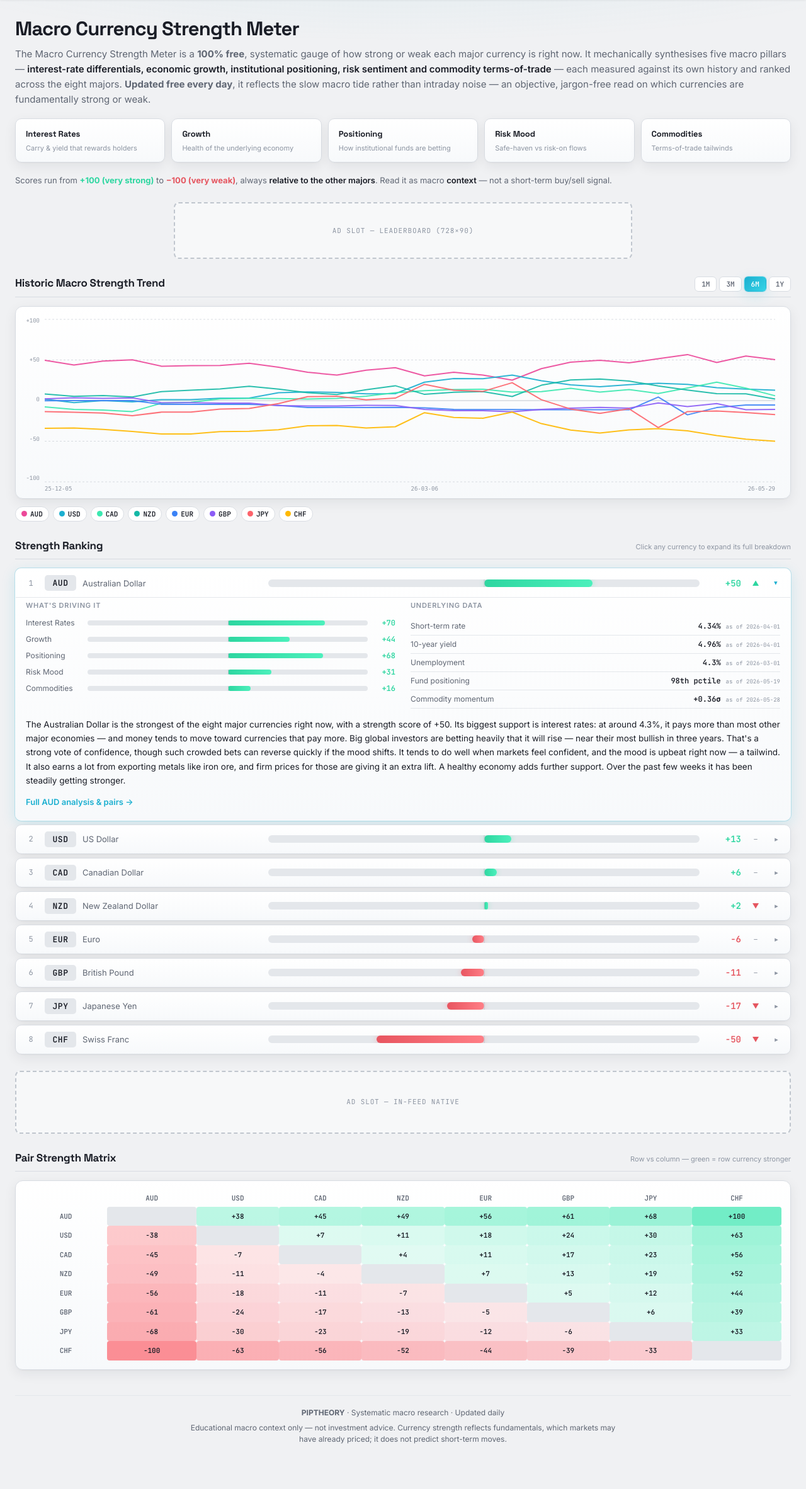
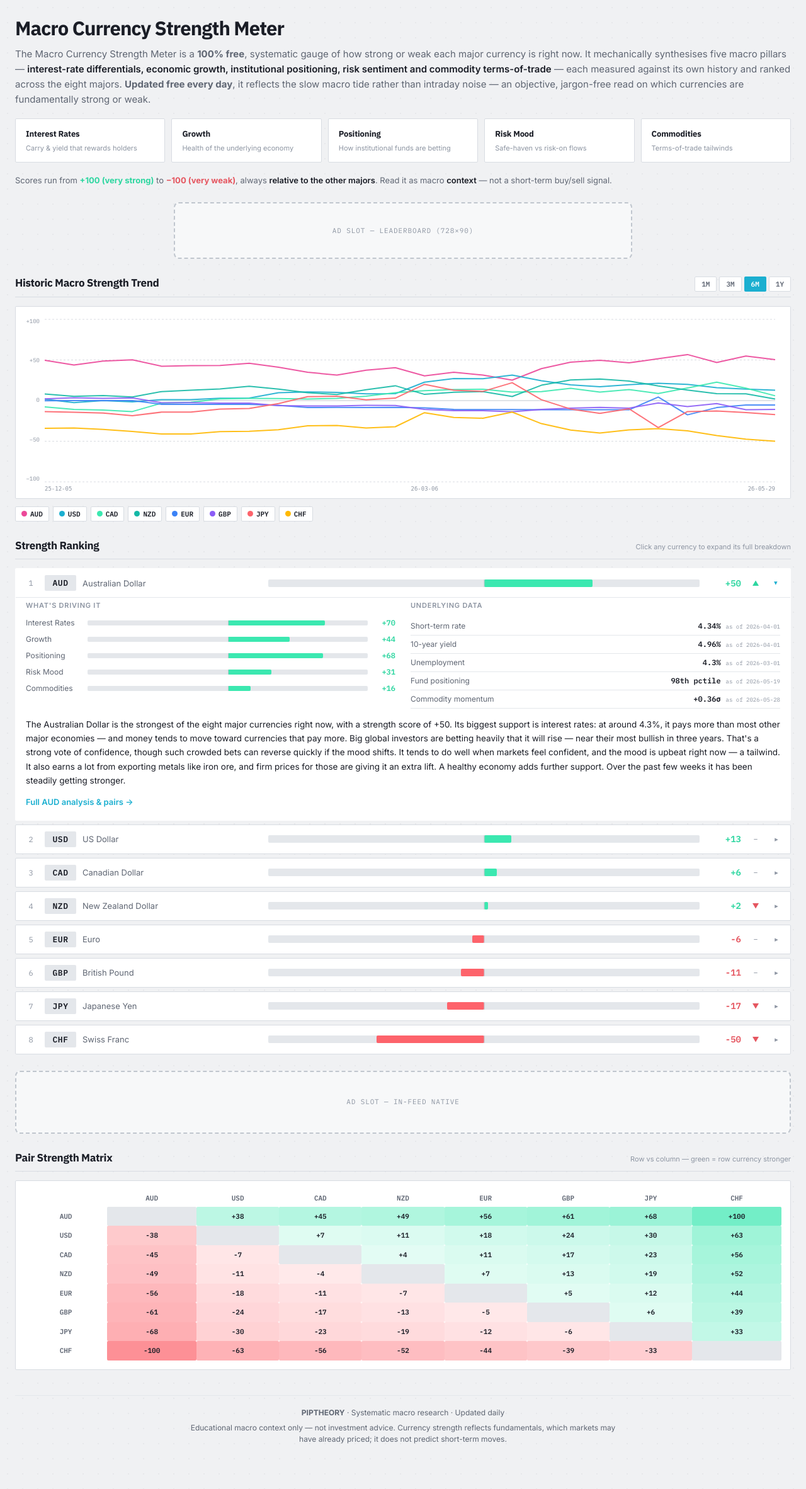
Before and after one commit to yiunamlb-cpu/piptheory, a FastAPI app: page / in a window 1280 px wide. Shown: the part 48-2412 px from the top of the page at 63% size. Run offline with FastAPI, Linux system fonts and the light colour scheme; parts of the project's set-up code (start-up, migrations or seed data) failed here and were passed over; some libraries are stand-ins or nearby versions.

Commit message:
Redesign: industrial-precision aesthetic (away from bubbly consumer)
- Type: IBM Plex Sans (display) + IBM Plex Mono (data) — engineered, technical;
  replaces Space Grotesk/JetBrains.
- Flatten via design tokens: remove gradients, colour glows and soft drop
  shadows (cards, bars, badges, buttons now flat).
- Sharp corners: all radii -> 2px (was 6-14px); kills the rounded "friendly" feel.
- Hairline rules instead of floating shadows; hover = crisp border change, no
  translateY bounce. Flat header (no shadow).
- Subtle engineering grid-paper background (faint dot grid).

Dieter-Rams / precision-instrument direction. Driven centrally by the tokens.

Co-Authored-By: Claude Opus 4.6 <noreply@anthropic.com>

```diff
--- a/app/static/dashboard.css
+++ b/app/static/dashboard.css
@@ -22,20 +22,23 @@
   --amber-bg: rgba(255,185,0,0.06);
   --shadow: rgba(0,0,0,0.06);
   --font: 'Inter', system-ui, -apple-system, sans-serif;
-  --mono: 'JetBrains Mono', 'Cascadia Code', 'SF Mono', Consolas, monospace;
-  --display: 'Space Grotesk', 'Inter', system-ui, sans-serif;
-  /* Modern-Quant design tokens */
-  --shadow-card: 0 1px 2px rgba(16,22,38,.04), 0 6px 20px rgba(16,22,38,.07);
-  --shadow-hover: 0 2px 6px rgba(16,22,38,.07), 0 14px 34px rgba(16,22,38,.13);
-  --card-grad: linear-gradient(180deg, #ffffff 0%, #f7f9fb 100%);
-  --accent-grad: linear-gradient(135deg, #1BAFD0 0%, #36d3e6 100%);
-  --bull-grad: linear-gradient(90deg, #2dd6a0 0%, #4cf0bc 100%);
-  --bear-grad: linear-gradient(90deg, #e85560 0%, #ff7e86 100%);
-  --glow-bull: 0 0 10px rgba(59,232,176,.40);
-  --glow-bear: 0 0 10px rgba(253,99,107,.36);
-  --glow-accent: 0 0 0 1px rgba(27,175,208,.22), 0 6px 22px rgba(27,175,208,.16);
-  --page-glow: radial-gradient(110% 55% at 50% -8%, rgba(27,175,208,.07), transparent 62%);
-  --hairline: rgba(16,22,38,.08);
+  --mono: 'IBM Plex Mono', 'JetBrains Mono', 'SF Mono', Consolas, monospace;
+  --display: 'IBM Plex Sans', 'Inter', system-ui, sans-serif;
+  /* Industrial / precision design tokens — flat surfaces, sharp edges,
+     hairline rules, no glow/gradient/soft-shadow. */
+  --radius: 2px;
+  --shadow-card: none;
+  --shadow-hover: none;
+  --card-grad: var(--bg-1);
+  --accent-grad: var(--accent);
+  --bull-grad: var(--bull);
+  --bear-grad: var(--bear);
+  --glow-bull: none;
+  --glow-bear: none;
+  --glow-accent: none;
+  --page-glow: none;
+  --grid-dot: rgba(16,22,38,.045);
+  --hairline: rgba(16,22,38,.12);
 }
 [data-theme="dark"] {
   --bg-0: #0f1117;
--- a/app/static/strength.css
+++ b/app/static/strength.css
@@ -1,5 +1,5 @@
 /* ── Currency Strength Meter (Modern Quant) ──────────────── */
-body.cs-page{background:var(--bg-0)}
+body.cs-page{background:var(--bg-0);background-image:radial-gradient(var(--grid-dot) 1px, transparent 1px);background-size:24px 24px}
 body.cs-page::before{content:'';position:fixed;left:0;right:0;top:0;height:440px;
   background:var(--page-glow);pointer-events:none;z-index:0}
 .cs-main{position:relative;z-index:1;max-width:1440px;margin:0 auto;padding:28px 24px 64px}
@@ -17,8 +17,8 @@ body.cs-page .tv-topbar{padding:0 max(24px, calc((100% - 1440px) / 2 + 24px))}
 .cs-lead{font-size:15px;line-height:1.6;color:var(--text-dim);margin-bottom:18px}
 .cs-lead em{color:var(--text);font-style:normal;font-weight:600}
 .cs-pillars-intro{display:grid;grid-template-columns:repeat(5,1fr);gap:10px;margin-bottom:18px}
-.cs-pintro{background:var(--card-grad);border:1px solid var(--border-2);border-radius:10px;padding:14px 16px;display:flex;flex-direction:column;gap:5px;box-shadow:var(--shadow-card);transition:transform .18s cubic-bezier(.2,.7,.3,1),box-shadow .18s}
-.cs-pintro:hover{transform:translateY(-2px);box-shadow:var(--shadow-hover)}
+.cs-pintro{background:var(--card-grad);border:1px solid var(--border-2);border-radius:2px;padding:14px 16px;display:flex;flex-direction:column;gap:5px;box-shadow:var(--shadow-card);transition:transform .18s cubic-bezier(.2,.7,.3,1),box-shadow .18s}
+.cs-pintro:hover{border-color:var(--border-3)}
 .cs-pintro-h{font-family:var(--display);font-size:13px;font-weight:700;letter-spacing:-.01em;color:var(--text)}
 .cs-pintro-d{font-size:11px;color:var(--text-faint);line-height:1.4}
 .cs-howto{font-size:13px;color:var(--text-dim);line-height:1.6}
@@ -33,8 +33,8 @@ body.cs-page .tv-topbar{padding:0 max(24px, calc((100% - 1440px) / 2 + 24px))}
 
 /* ZONE 2 — ranked bars */
 .cs-bars{display:flex;flex-direction:column;gap:6px}
-.cs-item{border:1px solid var(--border-2);border-radius:10px;background:var(--card-grad);overflow:hidden;box-shadow:var(--shadow-card);transition:box-shadow .18s,border-color .18s}
-.cs-item:hover{box-shadow:var(--shadow-hover)}
+.cs-item{border:1px solid var(--border-2);border-radius:2px;background:var(--card-grad);overflow:hidden;box-shadow:var(--shadow-card);transition:box-shadow .18s,border-color .18s}
+.cs-item:hover{border-color:var(--border-3)}
 .cs-item.open{border-color:transparent;box-shadow:var(--glow-accent)}
 .cs-row{display:grid;grid-template-columns:24px 50px minmax(70px,1fr) minmax(130px,2.4fr) 56px 26px 20px;
   align-items:center;gap:10px;width:100%;text-align:left;padding:10px 12px;cursor:pointer;background:transparent;transition:background .15s}
@@ -48,11 +48,11 @@ body.cs-page .tv-topbar{padding:0 max(24px, calc((100% - 1440px) / 2 + 24px))}
 .cs-fulllink{display:inline-block;margin-top:14px;font-size:13px;font-weight:600;color:var(--accent)}
 .cs-fulllink:hover{text-decoration:underline}
 .cs-rank{font-family:var(--mono);font-size:12px;color:var(--text-faint);text-align:center}
-.cs-code{font-family:var(--mono);font-size:13px;font-weight:700;letter-spacing:.04em;background:var(--bg-3);border-radius:5px;padding:4px 0;text-align:center}
+.cs-code{font-family:var(--mono);font-size:13px;font-weight:700;letter-spacing:.04em;background:var(--bg-3);border-radius:2px;padding:4px 0;text-align:center}
 .cs-name{font-size:13px;color:var(--text-dim);white-space:nowrap;overflow:hidden;text-overflow:ellipsis}
-.cs-bar-track{position:relative;height:12px;background:var(--bg-3);border-radius:6px;display:block;width:100%;overflow:hidden}
+.cs-bar-track{position:relative;height:12px;background:var(--bg-3);border-radius:2px;display:block;width:100%;overflow:hidden}
 .cs-bar-zero{position:absolute;left:50%;top:0;bottom:0;width:1px;background:var(--border-3);transform:translateX(-.5px);z-index:2}
-.cs-bar-fill{position:absolute;top:0;bottom:0;border-radius:6px}
+.cs-bar-fill{position:absolute;top:0;bottom:0;border-radius:2px}
 .cs-bar-fill.pos{background:var(--bull-grad);box-shadow:var(--glow-bull)}
 .cs-bar-fill.neg{background:var(--bear-grad);box-shadow:var(--glow-bear)}
 .cs-score{font-family:var(--mono);font-size:14px;font-weight:700;text-align:right}
@@ -64,30 +64,30 @@ body.cs-page .tv-topbar{padding:0 max(24px, calc((100% - 1440px) / 2 + 24px))}
 /* ZONE 2b — chart */
 .cs-range{display:flex;gap:4px}
 .cs-range button{font-family:var(--mono);font-size:11px;font-weight:600;color:var(--text-dim);
-  padding:4px 10px;border:1px solid var(--border-2);border-radius:6px;background:var(--bg-1);transition:all .15s}
+  padding:4px 10px;border:1px solid var(--border-2);border-radius:2px;background:var(--bg-1);transition:all .15s}
 .cs-range button:hover{border-color:var(--border-3);color:var(--text)}
 .cs-range button.active{background:var(--accent-grad);border-color:transparent;color:#fff;box-shadow:var(--glow-accent)}
-.cs-chart-wrap{display:flex;gap:0;align-items:stretch;background:var(--card-grad);border:1px solid var(--border-2);border-radius:12px;padding:16px 16px 8px;box-shadow:var(--shadow-card)}
+.cs-chart-wrap{display:flex;gap:0;align-items:stretch;background:var(--card-grad);border:1px solid var(--border-2);border-radius:2px;padding:16px 16px 8px;box-shadow:var(--shadow-card)}
 .cs-chart-yscale{display:flex;flex-direction:column;justify-content:space-between;padding:0 8px 16px 0;
   font-size:9px;font-family:var(--mono);color:var(--text-faint);min-width:30px;text-align:right}
 .cs-chart-main{position:relative;flex:1;min-width:0}
 .cs-chart{display:block;width:100%}
 .cs-chart-tip{position:absolute;top:6px;pointer-events:none;display:none;background:var(--bg-1);
-  border:1px solid var(--border-3);border-radius:6px;padding:7px 9px;font-size:11px;box-shadow:0 4px 16px var(--shadow);z-index:10;min-width:120px}
+  border:1px solid var(--border-3);border-radius:2px;padding:7px 9px;font-size:11px;z-index:10;min-width:120px}
 .cs-tip-d{font-family:var(--mono);font-size:9px;color:var(--text-faint);margin-bottom:4px}
 .cs-tip-r{display:flex;align-items:center;gap:5px;line-height:1.5;white-space:nowrap}
 .cs-tip-r b{margin-left:auto;font-family:var(--mono)}
 .cs-legend{display:flex;flex-wrap:wrap;gap:6px;margin-top:12px}
 .cs-leg{display:flex;align-items:center;gap:5px;font-size:11px;font-weight:600;font-family:var(--mono);
-  padding:4px 9px;border:1px solid var(--border-2);border-radius:14px;background:var(--bg-1);color:var(--text);transition:opacity .15s}
+  padding:4px 9px;border:1px solid var(--border-2);border-radius:2px;background:var(--bg-1);color:var(--text);transition:opacity .15s}
 .cs-leg.off{opacity:.35}
 .cs-leg-dot{width:9px;height:9px;border-radius:50%;display:inline-block;flex-shrink:0}
 
 /* ZONE 2c — heatmap */
-.cs-heatmap-wrap{overflow-x:auto;background:var(--card-grad);border:1px solid var(--border-2);border-radius:12px;padding:14px;box-shadow:var(--shadow-card)}
+.cs-heatmap-wrap{overflow-x:auto;background:var(--card-grad);border:1px solid var(--border-2);border-radius:2px;padding:14px;box-shadow:var(--shadow-card)}
 .cs-hm{border-collapse:collapse;font-family:var(--mono);font-size:11px;width:100%;min-width:520px}
 .cs-hm th{color:var(--text-dim);font-weight:700;padding:5px 6px;text-align:center}
-.cs-hm td{text-align:center;padding:7px 4px;border-radius:4px;color:var(--text);font-weight:600}
+.cs-hm td{text-align:center;padding:7px 4px;border-radius:2px;color:var(--text);font-weight:600}
 .cs-hm-diag{background:var(--bg-3)!important}
 
 /* ZONE 3 — detail */
@@ -95,9 +95,9 @@ body.cs-page .tv-topbar{padding:0 max(24px, calc((100% - 1440px) / 2 + 24px))}
 .cs-detail-h{font-size:11px;text-transform:uppercase;letter-spacing:.07em;color:var(--text-faint);margin-bottom:10px;font-weight:600}
 .cs-pl-row{display:grid;grid-template-columns:90px 1fr 36px;align-items:center;gap:8px;margin-bottom:8px}
 .cs-pl-name{font-size:12px;color:var(--text-dim)}
-.cs-pl-bar{position:relative;height:8px;background:var(--bg-3);border-radius:4px;overflow:hidden}
+.cs-pl-bar{position:relative;height:8px;background:var(--bg-3);border-radius:2px;overflow:hidden}
 .cs-pl-zero{position:absolute;left:50%;top:0;bottom:0;width:1px;background:var(--border-3);z-index:2}
-.cs-pl-fill{position:absolute;top:0;bottom:0;border-radius:4px}
+.cs-pl-fill{position:absolute;top:0;bottom:0;border-radius:2px}
 .cs-pl-fill.pos{background:var(--bull-grad)}
 .cs-pl-fill.neg{background:var(--bear-grad)}
 .cs-pl-val{font-family:var(--mono);font-size:12px;font-weight:700;text-align:right}
@@ -106,7 +106,7 @@ body.cs-page .tv-topbar{padding:0 max(24px, calc((100% - 1440px) / 2 + 24px))}
 .cs-ind-v{margin-left:auto;font-family:var(--mono);font-weight:600;color:var(--text)}
 .cs-ind-a{font-size:9px;color:var(--text-faint);font-family:var(--mono)}
 .cs-blurb{font-size:14px;line-height:1.6;color:var(--text);background:var(--bg-2);border-left:3px solid var(--accent);
-  border-radius:0 6px 6px 0;padding:12px 16px}
+  border-radius:0 2px 2px 0;padding:12px 16px}
 
 /* footer */
 .cs-footer{margin-top:40px;padding-top:18px;border-top:1px solid var(--border);text-align:center}
@@ -118,7 +118,7 @@ body.cs-page .tv-topbar{padding:0 max(24px, calc((100% - 1440px) / 2 + 24px))}
 .cs-breadcrumb:hover{color:var(--accent);text-decoration:none}
 .cs-hero{display:flex;align-items:center;gap:16px;margin-bottom:16px}
 .cs-hero-code{font-family:var(--display);font-size:20px;font-weight:700;letter-spacing:.02em;background:var(--accent-grad);
-  color:#fff;border-radius:10px;padding:12px 16px;flex-shrink:0;box-shadow:var(--glow-accent)}
+  color:#fff;border-radius:2px;padding:12px 16px;flex-shrink:0;box-shadow:var(--glow-accent)}
 .cs-hero-body{min-width:0}
 .cs-hero .cs-h1{margin-bottom:6px}
 .cs-hero-meta{display:flex;align-items:center;gap:12px;flex-wrap:wrap}
@@ -130,9 +130,9 @@ body.cs-page .tv-topbar{padding:0 max(24px, calc((100% - 1440px) / 2 + 24px))}
 
 .cs-pairs-list{display:grid;grid-template-columns:1fr 1fr;gap:8px}
 .cs-pair-link{display:grid;grid-template-columns:auto 52px 1fr;align-items:center;gap:10px;padding:12px 14px;
-  border:1px solid var(--border-2);border-radius:10px;background:var(--card-grad);box-shadow:var(--shadow-card);
+  border:1px solid var(--border-2);border-radius:2px;background:var(--card-grad);box-shadow:var(--shadow-card);
   transition:transform .18s cubic-bezier(.2,.7,.3,1),box-shadow .18s,border-color .18s}
-.cs-pair-link:hover{transform:translateY(-2px);border-color:var(--accent);box-shadow:var(--shadow-hover);text-decoration:none}
+.cs-pair-link:hover{border-color:var(--accent);background:var(--bg-2);text-decoration:none}
 .cs-pair-lbl{font-family:var(--mono);font-size:13px;font-weight:700;color:var(--text)}
 .cs-pair-diff{font-family:var(--mono);font-size:14px;font-weight:700;text-align:right}
 .cs-pair-note{font-size:11px;color:var(--text-faint)}
@@ -140,9 +140,9 @@ body.cs-page .tv-topbar{padding:0 max(24px, calc((100% - 1440px) / 2 + 24px))}
 .cs-pair-headline{font-size:16px;line-height:1.5;color:var(--text);margin-bottom:18px}
 .cs-pair-cards{display:grid;grid-template-columns:1fr auto 1fr;align-items:center;gap:14px;margin-bottom:18px}
 .cs-pair-card{display:flex;flex-direction:column;align-items:center;gap:6px;padding:20px 14px;border:1px solid var(--border-2);
-  border-radius:12px;background:var(--card-grad);box-shadow:var(--shadow-card);
+  border-radius:2px;background:var(--card-grad);box-shadow:var(--shadow-card);
   transition:transform .18s cubic-bezier(.2,.7,.3,1),box-shadow .18s,border-color .18s;text-align:center}
-.cs-pair-card:hover{transform:translateY(-3px);border-color:var(--accent);box-shadow:var(--shadow-hover);text-decoration:none}
+.cs-pair-card:hover{border-color:var(--accent);background:var(--bg-2);text-decoration:none}
 .cs-pair-card-name{font-size:13px;color:var(--text-dim)}
 .cs-pair-card-score{font-family:var(--mono);font-size:28px;font-weight:700;line-height:1}
 .cs-pair-card-lbl{font-size:11px;color:var(--text-faint);font-family:var(--mono)}
--- a/app/templates/currency_page.html
+++ b/app/templates/currency_page.html
@@ -11,7 +11,7 @@
   <link rel="icon" type="image/svg+xml" href="/static/favicon.svg?v={{ static_version }}">
   <link rel="preconnect" href="https://fonts.googleapis.com">
   <link rel="preconnect" href="https://fonts.gstatic.com" crossorigin>
-  <link href="https://fonts.googleapis.com/css2?family=Inter:wght@400;500;600;700&family=JetBrains+Mono:wght@400;500;600&family=Space+Grotesk:wght@500;600;700&display=swap" rel="stylesheet">
+  <link href="https://fonts.googleapis.com/css2?family=Inter:wght@400;500;600;700&family=IBM+Plex+Mono:wght@400;500;600&family=IBM+Plex+Sans:wght@400;500;600;700&display=swap" rel="stylesheet">
   <link rel="stylesheet" href="/static/dashboard.css?v={{ static_version }}">
   <link rel="stylesheet" href="/static/strength.css?v={{ static_version }}">
 </head>
--- a/app/templates/dashboard_strength.html
+++ b/app/templates/dashboard_strength.html
@@ -10,7 +10,7 @@
   <link rel="icon" type="image/svg+xml" href="/static/favicon.svg?v={{ static_version }}">
   <link rel="preconnect" href="https://fonts.googleapis.com">
   <link rel="preconnect" href="https://fonts.gstatic.com" crossorigin>
-  <link href="https://fonts.googleapis.com/css2?family=Inter:wght@400;500;600;700&family=JetBrains+Mono:wght@400;500;600&family=Space+Grotesk:wght@500;600;700&display=swap" rel="stylesheet">
+  <link href="https://fonts.googleapis.com/css2?family=Inter:wght@400;500;600;700&family=IBM+Plex+Mono:wght@400;500;600&family=IBM+Plex+Sans:wght@400;500;600;700&display=swap" rel="stylesheet">
   <link rel="stylesheet" href="/static/dashboard.css?v={{ static_version }}">
   <link rel="stylesheet" href="/static/strength.css?v={{ static_version }}">
 </head>
--- a/app/templates/pair_page.html
+++ b/app/templates/pair_page.html
@@ -11,7 +11,7 @@
   <link rel="icon" type="image/svg+xml" href="/static/favicon.svg?v={{ static_version }}">
   <link rel="preconnect" href="https://fonts.googleapis.com">
   <link rel="preconnect" href="https://fonts.gstatic.com" crossorigin>
-  <link href="https://fonts.googleapis.com/css2?family=Inter:wght@400;500;600;700&family=JetBrains+Mono:wght@400;500;600&family=Space+Grotesk:wght@500;600;700&display=swap" rel="stylesheet">
+  <link href="https://fonts.googleapis.com/css2?family=Inter:wght@400;500;600;700&family=IBM+Plex+Mono:wght@400;500;600&family=IBM+Plex+Sans:wght@400;500;600;700&display=swap" rel="stylesheet">
   <link rel="stylesheet" href="/static/dashboard.css?v={{ static_version }}">
   <link rel="stylesheet" href="/static/strength.css?v={{ static_version }}">
 </head>
```
Also changed, not shown: other parts of app/static/dashboard.css (+13 -12 lines).
